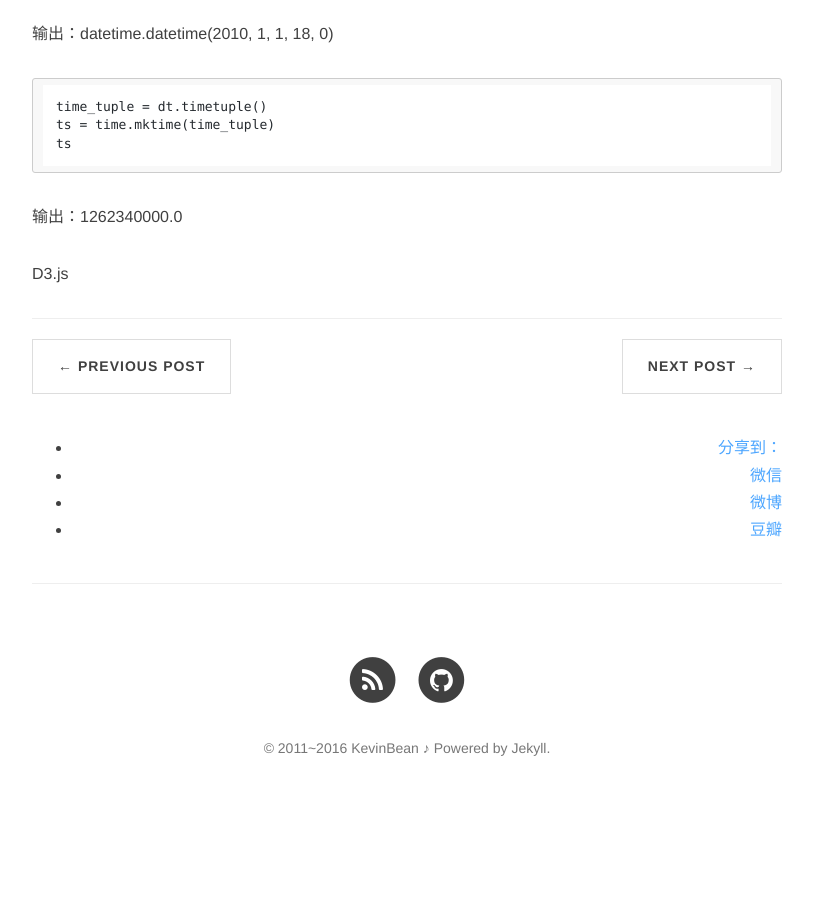
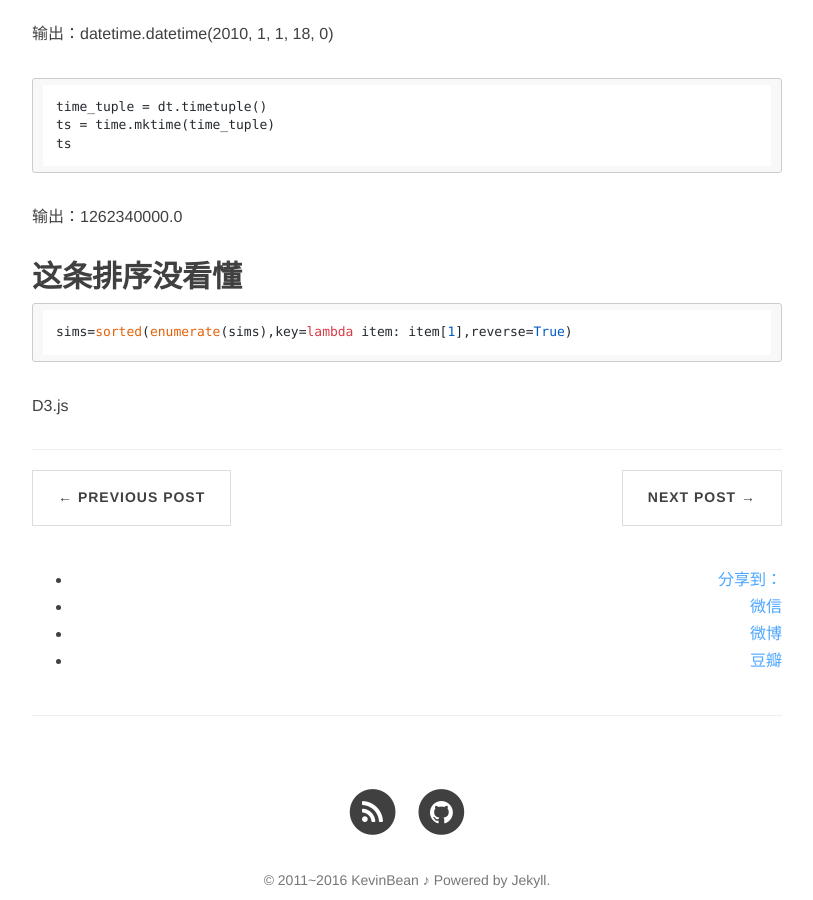
Before and after one commit to KevinBean/KevinBean.github.io.old, a Jekyll site: the page built from _posts/2016-07-29-Project729-notebook.md, in a window 1280 px wide and 900 px high, scrolled down 680 px. Shown: the whole window, without its empty margins (233-1046 px from the left). Built offline with Jekyll 4.4.1, drawn with Linux system fonts in a browser that asks for light colours; nearby versions of some CDN libraries; comment, search, counter and statistics services are not loaded; before the commit the page ends 1506 px from its top, so only the background shows below that.

Commit message:
增加一条问题笔记

```diff
--- a/_posts/2016-07-29-Project729-notebook.md
+++ b/_posts/2016-07-29-Project729-notebook.md
@@ -20,4 +20,8 @@ tags: [project,learn ]
 
 输出：1262340000.0
 
+## 这条排序没看懂
+	sims=sorted(enumerate(sims),key=lambda item: item[1],reverse=True)
+
+
 D3.js
```
Also changed, not shown: 1 other file.
